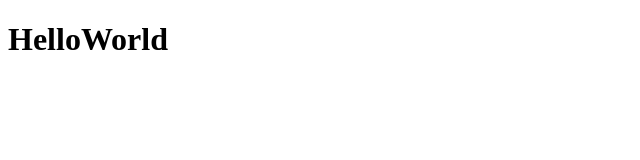
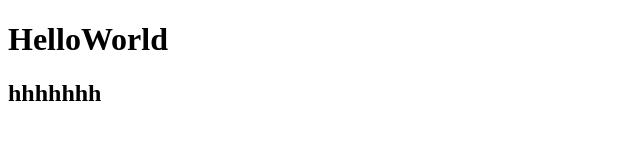
Before and after one commit to asd28760969/test, a plain HTML site: page index.html in a window 1280 px wide. Shown: the whole page, without its empty margins (0-640 px from the left). Drawn offline with Linux system fonts and the light colour scheme.

Commit message:
這是第二次提交

```diff
--- a/index.html
+++ b/index.html
@@ -7,5 +7,6 @@
 </head>
 <body>
     <h1>HelloWorld</h1>
+    <h2>hhhhhhh</h2>
 </body>
 </html>
```
